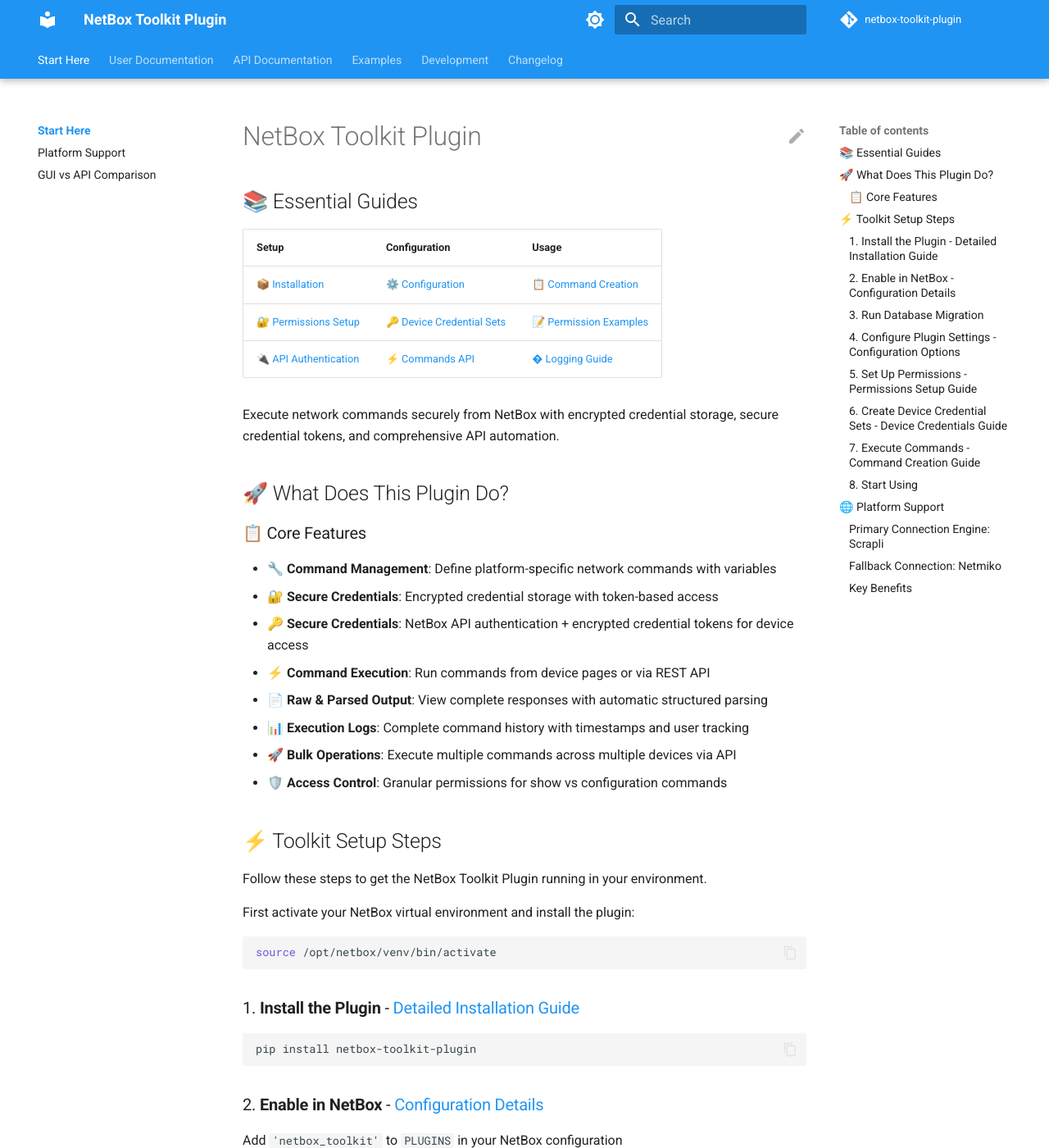
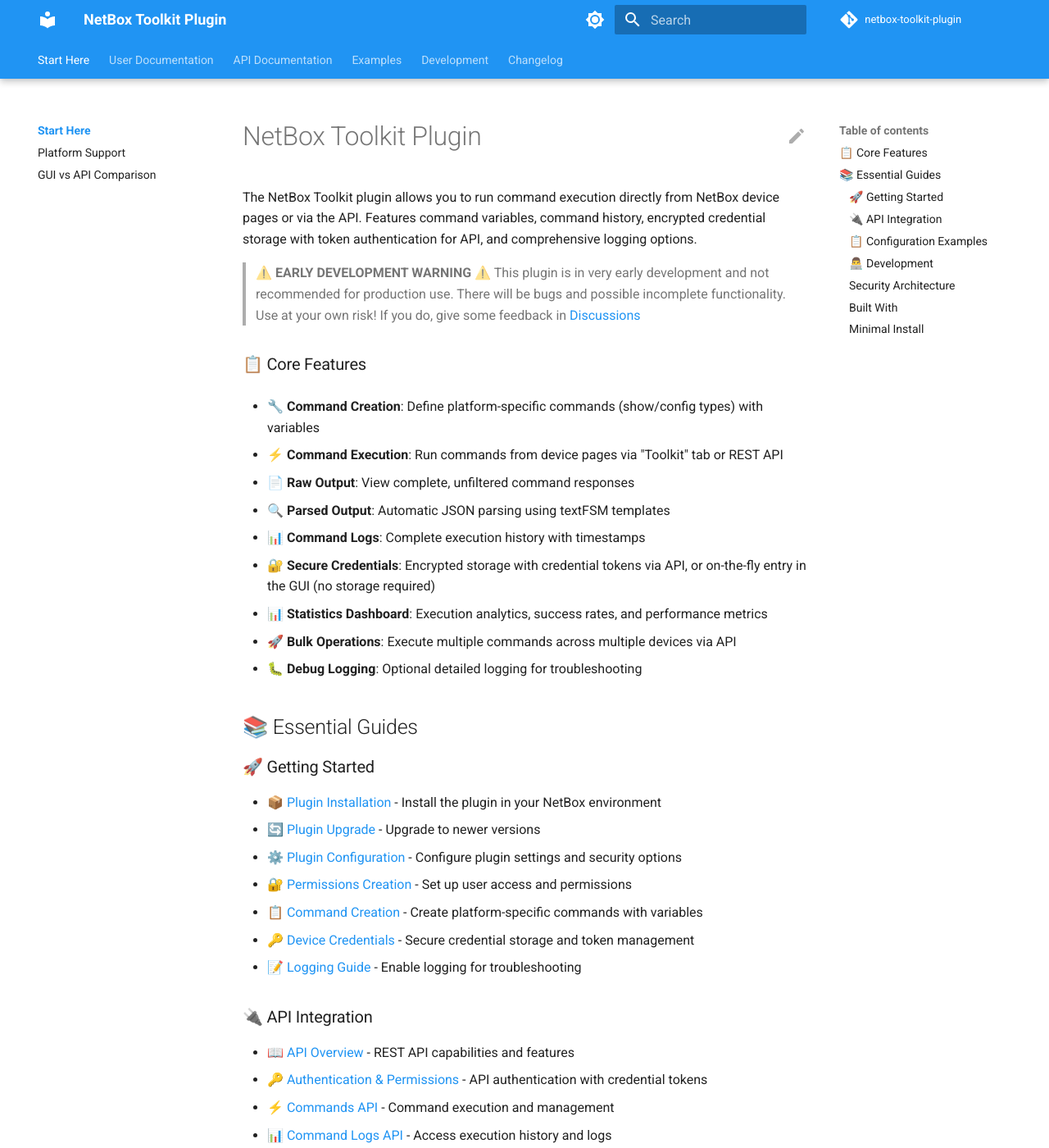
Before and after one commit to bonzo81/netbox-toolkit-plugin, an MkDocs documentation site: the page built from docs/README.md, in a window 1280 px wide and 1400 px high. Shown: the whole window at 82% size. Built offline with MkDocs 1.6.1 and Material for MkDocs 9.7.7, drawn with Linux system fonts in a browser that asks for light colours; comment, search, counter and statistics services are not loaded; the version menu is left out; some of the changed text lies outside the part shown.

Commit message:
docs: Replace dual-token terminology with credential token system
Focus messaging on plugin's credential token feature rather than emphasizing NetBox's existing API tokens

````diff
--- a/docs/README.md
+++ b/docs/README.md
@@ -1,91 +1,98 @@
 # NetBox Toolkit Plugin
+
+ The NetBox Toolkit plugin allows you to run command execution directly from NetBox device pages or via the API. Features command variables, command history, encrypted credential storage with token authentication for API, and comprehensive logging options.
+
+> ⚠️ **EARLY DEVELOPMENT WARNING** ⚠️
+> This plugin is in very early development and not recommended for production use. There will be bugs and possible incomplete functionality. Use at your own risk! If you do, give some feedback in [Discussions](https://github.com/bonzo81/netbox-toolkit-plugin/discussions)
+
+
+### 📋 Core Features
+
+- **🔧 Command Creation**: Define platform-specific commands (show/config types) with variables
+
+- **⚡ Command Execution**: Run commands from device pages via "Toolkit" tab or REST API
+- **📄 Raw Output**: View complete, unfiltered command responses
+- **🔍 Parsed Output**: Automatic JSON parsing using textFSM templates
+- **📊 Command Logs**: Complete execution history with timestamps
+- **🔐 Secure Credentials**: Encrypted storage with credential tokens via API, or on-the-fly entry in the GUI (no storage required)
+- **📊 Statistics Dashboard**: Execution analytics, success rates, and performance metrics
+- **🚀 Bulk Operations**: Execute multiple commands across multiple devices via API
+- **🐛 Debug Logging**: Optional detailed logging for troubleshooting
+
 
 ## 📚 Essential Guides
 
-| Setup | Configuration | Usage |
-|---|---|---|
-| [📦 Installation](./user/plugin-installation.md) | [⚙️ Configuration](./user/plugin-configuration.md) | [📋 Command Creation](./user/command-creation.md) |
-| [🔐 Permissions Setup](./user/permissions-creation.md) | [🔑 Device Credential Sets](./user/device-credentials.md) | [📝 Permission Examples](./user/permission-examples.md) |
-| [🔌 API Authentication](./api/auth.md) | [⚡ Commands API](./api/commands.md) | [� Logging Guide](./user/logging.md) |
+### 🚀 Getting Started
+- [📦 Plugin Installation](./user/plugin-installation.md) - Install the plugin in your NetBox environment
+- [🔄 Plugin Upgrade](./user/plugin-upgrade.md) - Upgrade to newer versions
+- [⚙️ Plugin Configuration](./user/plugin-configuration.md) - Configure plugin settings and security options
+- [🔐 Permissions Creation](./user/permissions-creation.md) - Set up user access and permissions
+- [📋 Command Creation](./user/command-creation.md) - Create platform-specific commands with variables
+- [🔑 Device Credentials](./user/device-credentials.md) - Secure credential storage and token management
+- [📝 Logging Guide](./user/logging.md) - Enable logging for troubleshooting
 
-Execute network commands securely from NetBox with encrypted credential storage, secure credential tokens, and comprehensive API automation.
+### 🔌 API Integration
+- [📖 API Overview](./api/index.md) - REST API capabilities and features
+- [🔑 Authentication & Permissions](./api/auth.md) - API authentication with credential tokens
+- [⚡ Commands API](./api/commands.md) - Command execution and management
+- [📊 Command Logs API](./api/command-logs.md) - Access execution history and logs
+- [🛡️ Error Handling](./api/errors.md) - API error responses and troubleshooting
+- [🔄 API Workflows](./api/workflows.md) - Common API usage patterns
+- [🤖 Automation Examples](./api/automation-examples.md) - Scripts and automation scenarios
 
-## 🚀 What Does This Plugin Do?
+### 📋 Configuration Examples
+- [📝 Permission Examples](./user/permission-examples.md) - Example permission configurations
+- [⚖️ GUI vs API Comparison](./user/gui-vs-api.md) - Feature comparison between web interface and API
 
-### 📋 Core Features
-- **🔧 Command Management**: Define platform-specific network commands with variables
-- **🔐 Secure Credentials**: Encrypted credential storage with token-based access
-- **🔑 Secure Credentials**: NetBox API authentication + encrypted credential tokens for device access
-- **⚡ Command Execution**: Run commands from device pages or via REST API
-- **📄 Raw & Parsed Output**: View complete responses with automatic structured parsing
-- **📊 Execution Logs**: Complete command history with timestamps and user tracking
-- **🚀 Bulk Operations**: Execute multiple commands across multiple devices via API
-- **🛡️ Access Control**: Granular permissions for show vs configuration commands
-
-## ⚡ Toolkit Setup Steps
-
-Follow these steps to get the NetBox Toolkit Plugin running in your environment.
-
-First activate your NetBox virtual environment and install the plugin:
-
-```bash
-source /opt/netbox/venv/bin/activate
-```
-
-### 1. **Install the Plugin** - [Detailed Installation Guide](./user/plugin-installation.md)
-```bash
-pip install netbox-toolkit-plugin
-```
+### 👨‍💻 Development
+- [🏗️ Developer Guide](./development/index.md) - Complete overview for contributors
+- [🔧 Development Setup](./development/setup.md) - Set up your development environment
 
 
 
-### 2. **Enable in NetBox** - [Configuration Details](./user/plugin-configuration.md)
-Add `'netbox_toolkit'` to `PLUGINS` in your NetBox configuration
+### Security Architecture
+- **Credential Token System**: Secure API execution using credential tokens (no password transmission)
+- **Fernet Encryption**: AES-128 CBC + HMAC-SHA256 for credential encryption
+- **Argon2id**: Secure key derivation and token hashing with pepper-based authentication
+- **Encrypted Storage**: Device credentials encrypted with unique keys per set
+- **User Isolation**: Credential tokens bound to specific users
+- **No Credential Transmission**: Passwords never sent in API calls
+- **Secure Audit Trail**: Operations logged with sanitized data (credentials excluded from change logs)
 
+### Built With
+- **Scrapli**: Primary network device connection library (SSH/Telnet/NETCONF)
+- **Scrapli Community**: Extended platform support for network devices
+- **Netmiko**: Fallback SSH client for enhanced device compatibility
+- **TextFSM**: Structured data parsing for command outputs
 
+See [Platform Support](./platform-support.md) for detailed information on supported network devices and connection methods.
 
-### 3. **Run Database Migration**
+### Minimal Install
+
+**Installation:**
+
 ```bash
-python manage.py migrate netbox_toolkit
+# 1. Install the plugin
+pip install netbox-toolkit-plugin
+
+# 2. Add to NetBox configuration.py
+PLUGINS = ['netbox_toolkit_plugin']
+
+# 3. Configure security pepper (REQUIRED)
+python3 -c "import secrets; print(secrets.token_urlsafe(48))"  # Generate pepper
+
+PLUGINS_CONFIG = {
+    'netbox_toolkit_plugin': {
+        'security': {
+            'pepper': 'your-generated-pepper-here',
+        },
+    },
+}
+
+# 4. Run migrations and restart
+python3 manage.py migrate netbox_toolkit_plugin
+python3 manage.py collectstatic --no-input
+sudo systemctl restart netbox netbox-rq
 ```
 
-### 4. **Configure Plugin Settings** - [Configuration Options](./user/plugin-configuration.md)
-Add basic settings to `PLUGINS_CONFIG` in your NetBox configuration
-
-### 5. **Set Up Permissions** - [Permissions Setup Guide](./user/permissions-creation.md)
-Create either 'show' or 'config' command execution permissions to assign to users or groups
-
-### 6. **Create Device Credential Sets** - [Device Credentials Guide](./user/device-credentials.md)
-Set up secure, encrypted credential storage with credential tokens for API access
-
-### 7. **Execute Commands** - [Command Creation Guide](./user/command-creation.md)
-Define platform-specific commands with variables through the NetBox admin interface
-
-### 8. **Start Using**
-- **Web Interface**: Visit any device page → "Toolkit" tab → Execute commands
-- **REST API**: Use NetBox authentication with credential tokens for secure automation - [API Guide](./api/auth.md)
-
-## 🌐 Platform Support
-
-The plugin uses **Scrapli** as the primary connection library with **Netmiko** as a fallback, providing robust support for various network device platforms:
-
-### Primary Connection Engine: Scrapli
-Scrapli provides fast, modern SSH connectivity with structured output parsing capabilities:
-
-- **Cisco IOS/IOS-XE** (`cisco_ios`) - Traditional Cisco platforms with TextFSM parsing
-- **Cisco NX-OS** (`cisco_nxos`) - Data center switching with enhanced JSON output support
-- **Cisco IOS-XR** (`cisco_iosxr`) - Service provider routing platforms
-- **Juniper Junos** (`juniper_junos`) - Juniper devices with XML/JSON output parsing
-- **Arista EOS** (`arista_eos`) - Arista switches with native JSON API support
-
-### Fallback Connection: Netmiko
-When Scrapli encounters connection issues, the plugin automatically falls back to Netmiko for broader device compatibility:
-
-- **Extended Platform Support** - Covers additional vendor platforms and older device models
-- **Legacy Device Support** - Better compatibility with older firmware versions
-- **SSH Troubleshooting** - Alternative SSH implementation for problematic connections
-
-### Key Benefits
-- **Automatic Fallback**: Seamless switching between connection methods
-- **TextFSM Integration**: Structured data parsing for show commands
-- **JSON Output**: Native support for modern network OS JSON responses
+📖 **Full installation guide:** [Plugin Installation](./user/plugin-installation.md)
````
Also changed, not shown: README.md (+95 -30 lines), docs/api/index.md (+13 -5 lines).
